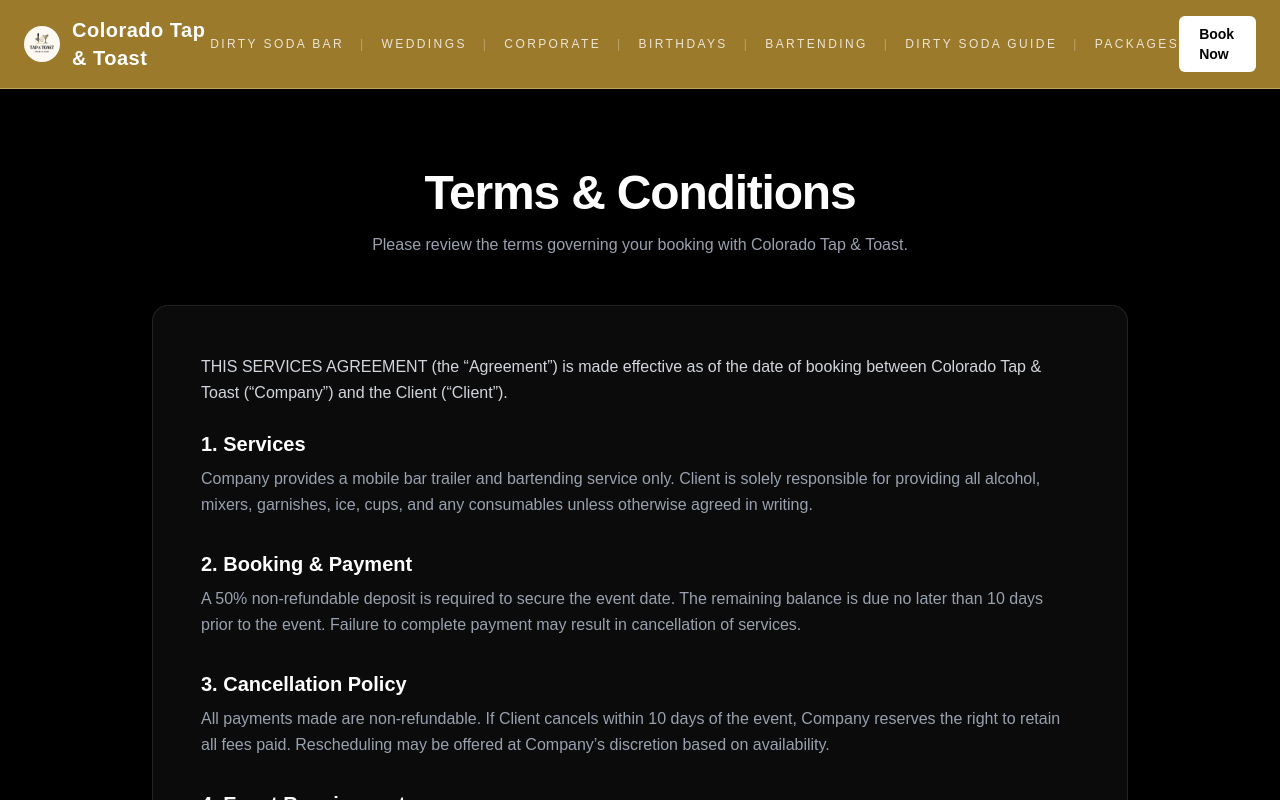
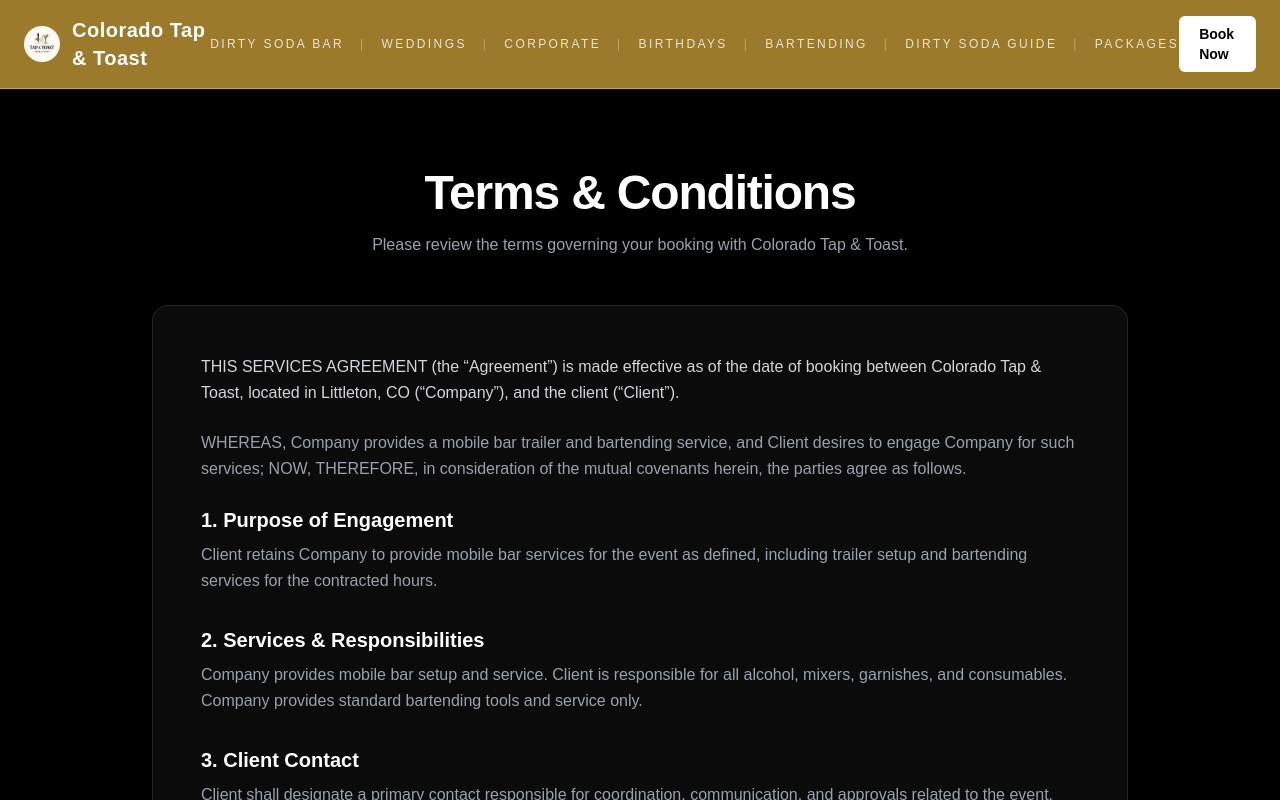
Before and after one commit to waynesummers12/tap-toast-web, a Next.js app: page /legal/terms in a window 1280 px wide. Shown: the top 800 px of the page. Built offline with nearby package versions, Linux system fonts and the light colour scheme.

Commit message:
pictures

```diff
--- a/src/app/legal/terms/page.tsx
+++ b/src/app/legal/terms/page.tsx
@@ -16,57 +16,88 @@
         <div className="bg-[#0B0B0B] border border-white/10 rounded-2xl p-8 md:p-12 shadow-xl">
 
           <p className="text-gray-300 mb-6 leading-relaxed">
-            THIS SERVICES AGREEMENT (the &ldquo;Agreement&rdquo;) is made effective as of the date of booking between Colorado Tap & Toast (&ldquo;Company&rdquo;) and the Client (&ldquo;Client&rdquo;).
+            THIS SERVICES AGREEMENT (the &ldquo;Agreement&rdquo;) is made effective as of the date of booking between Colorado Tap &amp; Toast, located in Littleton, CO (&ldquo;Company&rdquo;), and the client (&ldquo;Client&rdquo;).
+          </p>
+          <p className="text-gray-400 mb-6 leading-relaxed">
+            WHEREAS, Company provides a mobile bar trailer and bartending service, and Client desires to engage Company for such services; NOW, THEREFORE, in consideration of the mutual covenants herein, the parties agree as follows.
           </p>
 
           {[
             {
-              title: "1. Services",
-              body: "Company provides a mobile bar trailer and bartending service only. Client is solely responsible for providing all alcohol, mixers, garnishes, ice, cups, and any consumables unless otherwise agreed in writing.",
+              title: "1. Purpose of Engagement",
+              body: "Client retains Company to provide mobile bar services for the event as defined, including trailer setup and bartending services for the contracted hours.",
             },
             {
-              title: "2. Booking & Payment",
-              body: "A 50% non-refundable deposit is required to secure the event date. The remaining balance is due no later than 10 days prior to the event. Failure to complete payment may result in cancellation of services.",
+              title: "2. Services & Responsibilities",
+              body: "Company provides mobile bar setup and service. Client is responsible for all alcohol, mixers, garnishes, and consumables. Company provides standard bartending tools and service only.",
             },
             {
-              title: "3. Cancellation Policy",
-              body: "All payments made are non-refundable. If Client cancels within 10 days of the event, Company reserves the right to retain all fees paid. Rescheduling may be offered at Company’s discretion based on availability.",
+              title: "3. Client Contact",
+              body: "Client shall designate a primary contact responsible for coordination, communication, and approvals related to the event.",
             },
             {
-              title: "4. Event Requirements",
-              body: "Client must ensure adequate space, safe access, and compliance with venue rules. Client is responsible for securing any permits required by local laws.",
+              title: "4. Term of Services",
+              body: "This Agreement is effective upon booking and remains in effect through completion of the scheduled event date and time.",
             },
             {
-              title: "5. Alcohol Responsibility",
-              body: "Company does not provide or sell alcohol. Client assumes full legal responsibility for the purchase, transport, and consumption of alcohol at the event. Company reserves the right to refuse service to intoxicated or underage individuals.",
+              title: "5. Compensation & Payment",
+              body: "A 50% non-refundable deposit is required to secure the date. Remaining balance is due 10 days prior. All payments are non-refundable and subject to agreed pricing and mileage.",
             },
             {
-              title: "6. Liability",
-              body: "Company shall not be liable for any damages, injuries, or incidents arising from alcohol consumption, guest behavior, or venue conditions. Company’s total liability shall not exceed the total amount paid by Client.",
+              title: "6. Expenses & Late Payments",
+              body: "Approved expenses must be authorized in writing. Late payments may incur a 5% weekly penalty after 10 days past due.",
             },
             {
-              title: "7. Indemnification",
-              body: "Client agrees to indemnify and hold harmless Company from any claims, damages, or liabilities resulting from the event, including alcohol-related incidents.",
+              title: "7. Work Changes",
+              body: "Any changes or additional services must be agreed upon in writing and may require a revised agreement.",
             },
             {
-              title: "8. Damage to Equipment",
-              body: "Client is responsible for any damage to Company property caused by guests, vendors, or venue conditions. Repair or replacement costs will be billed to Client.",
+              title: "8. Independent Contractor",
+              body: "Company operates as an independent contractor and is not an employee or agent of Client.",
             },
             {
-              title: "9. Weather & Force Majeure",
-              body: "Company is not responsible for delays or failure to perform due to weather, acts of God, or events beyond its control.",
+              title: "9. Limitation of Liability",
+              body: "Company is not liable for indirect or consequential damages. Total liability is limited to fees paid by Client.",
             },
             {
-              title: "10. Independent Contractor",
-              body: "Company operates as an independent contractor and is not an employee of Client.",
+              title: "10. Indemnification",
+              body: "Client agrees to indemnify and hold Company harmless from claims, damages, or liabilities arising from the event, including alcohol-related incidents.",
             },
             {
-              title: "11. Governing Law",
-              body: "This Agreement shall be governed by the laws of the State of Colorado.",
+              title: "11. Disclaimer of Warranties",
+              body: "Services are provided as-is. Company disclaims all warranties to the fullest extent permitted by law.",
             },
             {
-              title: "12. Entire Agreement",
-              body: "This document represents the entire agreement between Client and Company.",
+              title: "12. Non-Solicitation",
+              body: "Client shall not solicit Company staff for 12 months following the event.",
+            },
+            {
+              title: "13. Assignment",
+              body: "This Agreement may not be assigned without written consent from Company.",
+            },
+            {
+              title: "14. Attorneys’ Fees",
+              body: "The prevailing party in any dispute shall be entitled to recover reasonable legal fees and costs.",
+            },
+            {
+              title: "15. Severability",
+              body: "If any provision is invalid, the remainder of the Agreement remains enforceable.",
+            },
+            {
+              title: "16. Governing Law",
+              body: "This Agreement is governed by the laws of the State of Colorado.",
+            },
+            {
+              title: "17. Entire Agreement & Amendments",
+              body: "This Agreement constitutes the full agreement between parties and may only be modified in writing.",
+            },
+            {
+              title: "18. Electronic Signatures & Marketing Use",
+              body: "Electronic signatures are valid. Client grants Company permission to use event name/photos for marketing unless otherwise requested.",
+            },
+            {
+              title: "19. Force Majeure",
+              body: "Company is not liable for failure to perform due to events beyond its control including weather, disasters, or emergencies.",
             },
           ].map((section, idx) => (
             <div key={idx} className="mb-8">
```
